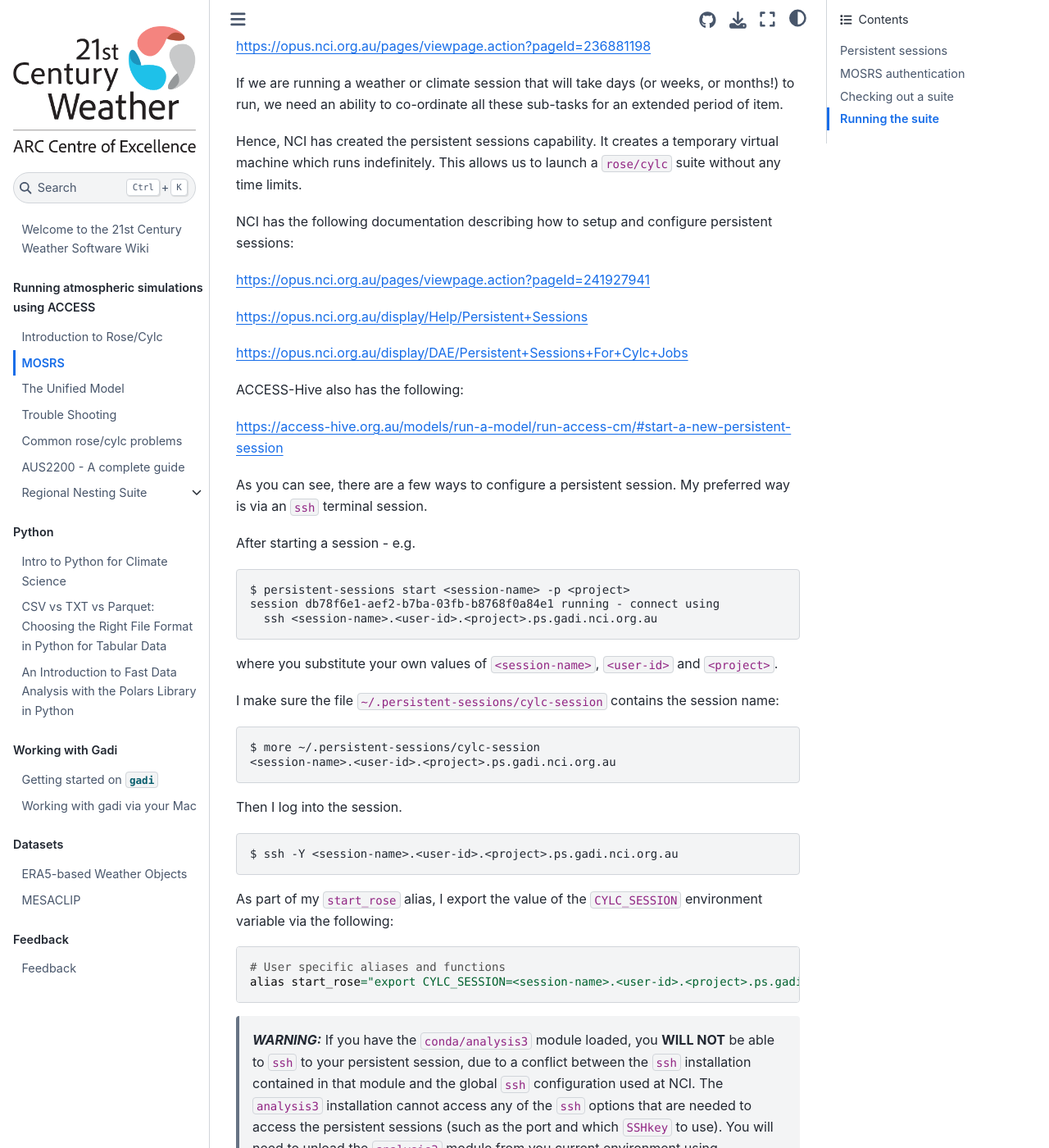
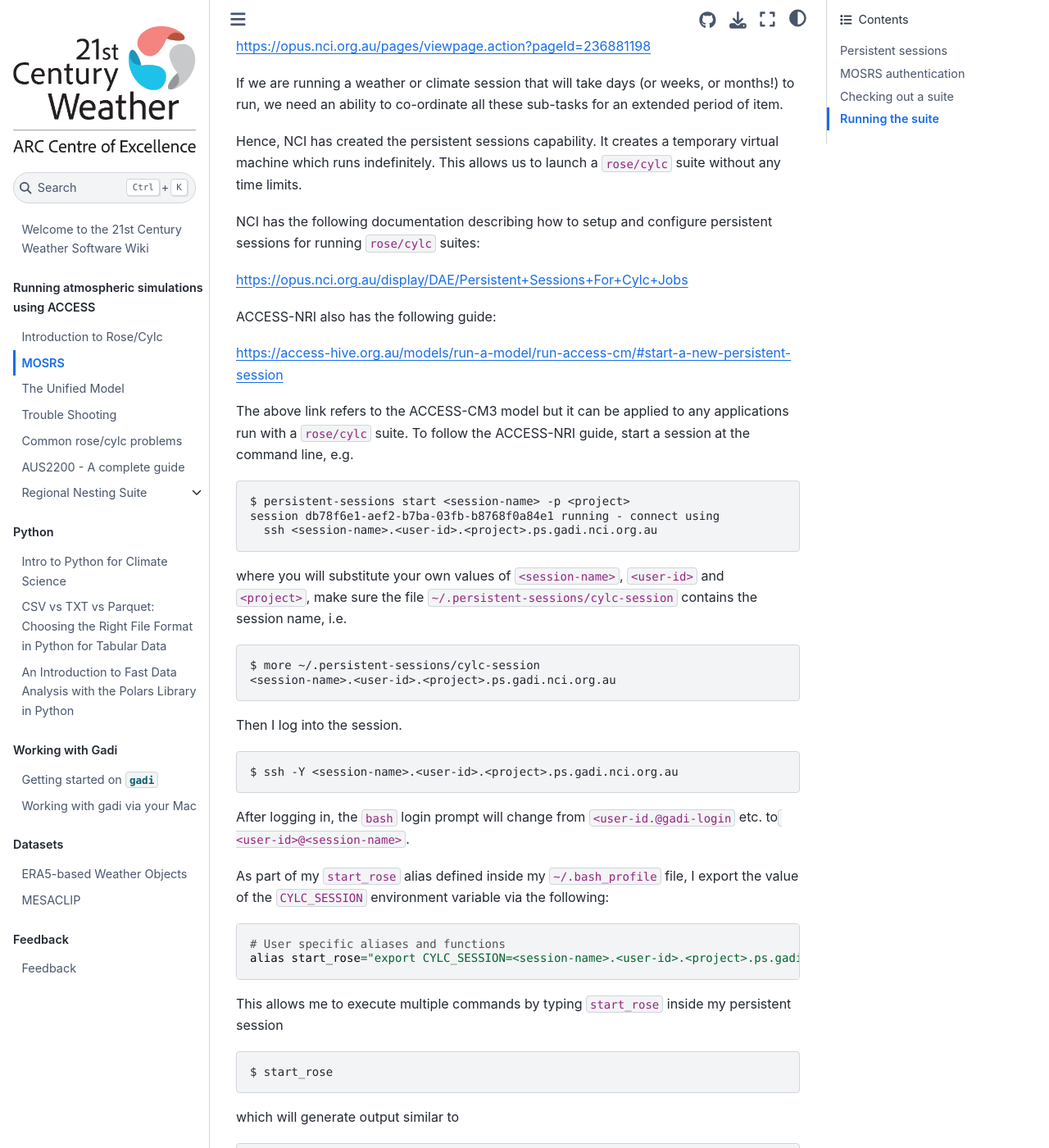
Before and after one commit to 21centuryweather/21st-Century-Weather-Software-Wiki, a Jupyter Book: the page built from mosrs/mosrs-intro.md, in a window 1280 px wide and 1400 px high, scrolled down 606 px. Shown: the whole window at 82% size. Built offline with Jupyter Book 1.0.4 settings and Sphinx 7.4.7 and the Sphinx Book theme 1.1.4, drawn with Linux system fonts in a browser that asks for light colours; pages that are not in the unit, such as notebooks, are missing from menus; some of the changed text lies outside the part shown.

Commit message:
UPDATE : Implemented all of Mathew Lipson's requests          Still waiting on the rAM docs from NRI to replace          Scott Wales' RNS suite docs.

````diff
--- a/mosrs/mosrs-intro.md
+++ b/mosrs/mosrs-intro.md
@@ -18,29 +18,21 @@
 
 Hence, NCI has created the persistent sessions capability. It creates a temporary virtual machine which runs indefinitely. This allows us to launch a `rose/cylc` suite without any time limits.
 
-NCI has the following documentation describing how to setup and configure persistent sessions:
-
-https://opus.nci.org.au/pages/viewpage.action?pageId=241927941
-
-https://opus.nci.org.au/display/Help/Persistent+Sessions
+NCI has the following documentation describing how to setup and configure persistent sessions for running `rose/cylc` suites:
 
 https://opus.nci.org.au/display/DAE/Persistent+Sessions+For+Cylc+Jobs
 
-ACCESS-Hive also has the following:
+ACCESS-NRI also has the following guide:
 
 https://access-hive.org.au/models/run-a-model/run-access-cm/#start-a-new-persistent-session
 
-As you can see, there are a few ways to configure a persistent session. My preferred way is via an `ssh` terminal session.
-
-After starting a session - e.g.
+The above link refers to the ACCESS-CM3 model but it can be applied to any applications run with a `rose/cylc` suite. To follow the ACCESS-NRI guide, start a session at the command line, e.g.
 ```
 $ persistent-sessions start <session-name> -p <project>
 session db78f6e1-aef2-b7ba-03fb-b8768f0a84e1 running - connect using
   ssh <session-name>.<user-id>.<project>.ps.gadi.nci.org.au
 ```
-where you substitute your own values of `<session-name>`, `<user-id>` and `<project>`.
-
-I make sure the file `~/.persistent-sessions/cylc-session` contains the session name:
+where you will substitute your own values of `<session-name>`, `<user-id>` and `<project>`, make sure the file `~/.persistent-sessions/cylc-session` contains the session name, i.e.
 ```
 $ more ~/.persistent-sessions/cylc-session
 <session-name>.<user-id>.<project>.ps.gadi.nci.org.au
@@ -49,16 +41,28 @@
 ```
 $ ssh -Y <session-name>.<user-id>.<project>.ps.gadi.nci.org.au
 ```
+After logging in, the `bash` login prompt will change from `<user-id.@gadi-login` etc. to` <user-id>@<session-name>`.
 
-As part of my `start_rose` alias, I export the value of the `CYLC_SESSION` environment variable via the following:
+As part of my `start_rose` alias defined inside my `~/.bash_profile` file, I export the value of the `CYLC_SESSION` environment variable via the following:
 ```
 # User specific aliases and functions
 alias start_rose="export CYLC_SESSION=<session-name>.<user-id>.<project>.ps.gadi.nci.org.au;module use /g/data/hr22/modulefiles;module load cylc7/23.09"
 ```
+This allows me to execute multiple commands by typing `start_rose` inside my persistent session
+```
+$ start_rose
+```
+which will generate output similar to
+```
+Using the cylc session <session-name>.<user-id>.<project>.ps.gadi.nci.org.au
+
+Loading cylc7/23.09
+  Loading requirement: mosrs-setup/1.0.1
+```
 
 > **_WARNING:_** If you have the `conda/analysis3` module loaded, you **WILL NOT** be able to `ssh` to your persistent session, due to a conflict between the `ssh` installation contained in that module and the global `ssh` configuration used at NCI. The `analysis3` installation cannot access any of the `ssh` options that are needed to access the persistent sessions (such as the port and which `SSHkey` to use). You will need to unload the `analysis3` module from you current environment using
 ```
-module unload conda/analysis3
+$ module unload conda/analysis3
 ```
 > **_WARNING:_** If you are not yet a member of the `access` gadi project, you will not be able run ACCESS/UM suites using a persistent session. You will be able to complete this tutorial, but you won't be able to complete the next one, or run any ACCESS suites. See [here](../UM/common_problems.md##Persistent-session-cannot-see-files-in-/g/data/access) for more information.
 
@@ -70,7 +74,7 @@
 
 A successful authentication will look like.
 ```
- mosrs-auth
+$ mosrs-auth
 INFO: You need to enter your MOSRS credentials here so that GPG can cache your password.
 Please enter the MOSRS password for <username>>:
 INFO: Checking your credentials using Subversion. Please wait.
@@ -91,7 +95,7 @@
 
 You can check out Paul's suite using the rosie `check out` command,
 ```
-rosie co u-cq161
+$ rosie co u-cq161
 ```
 which creates a local copy of the `rose/cylc` suite at `~/roses/u-cq161`.
 
@@ -144,7 +148,7 @@
 
 Let's examine the suite output by viewing the contents of the run directory.
 ```
-cd ~/cylc-run/u-cq161/
+$ cd ~/cylc-run/u-cq161/
 ```
 Let's examine the `log` files, noting that `log` is a symbolic link that links to the latest version of the `log.YYYYMMDDTHHMMSSZ` directory - i.e. the timestamp of the directory creation time is appended to the `log` directory name in GMT or 'Zulu' time, hence the 'Z'.
 
````
Also changed, not shown: UM/UM-intro.md (+12 -3 lines), gadi/getting-started.md (+2 -2 lines), rose-cylc/rose-cylc-intro.md (+19 -14 lines).
